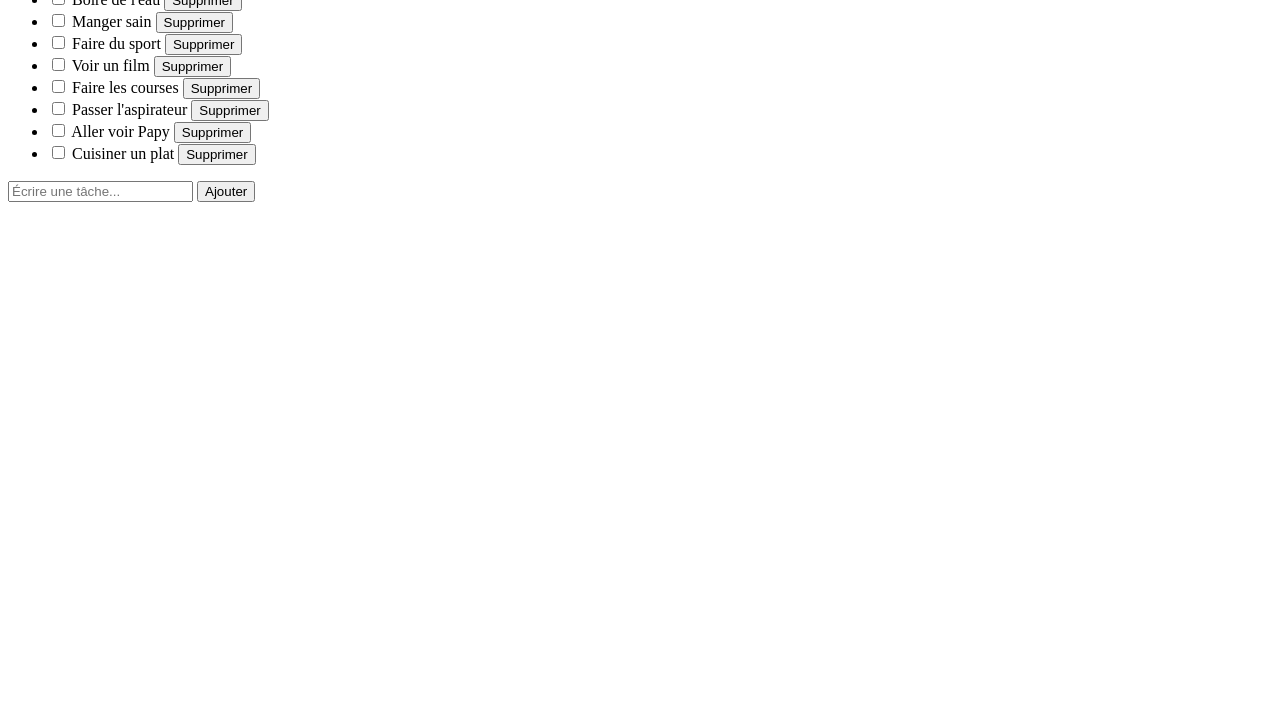
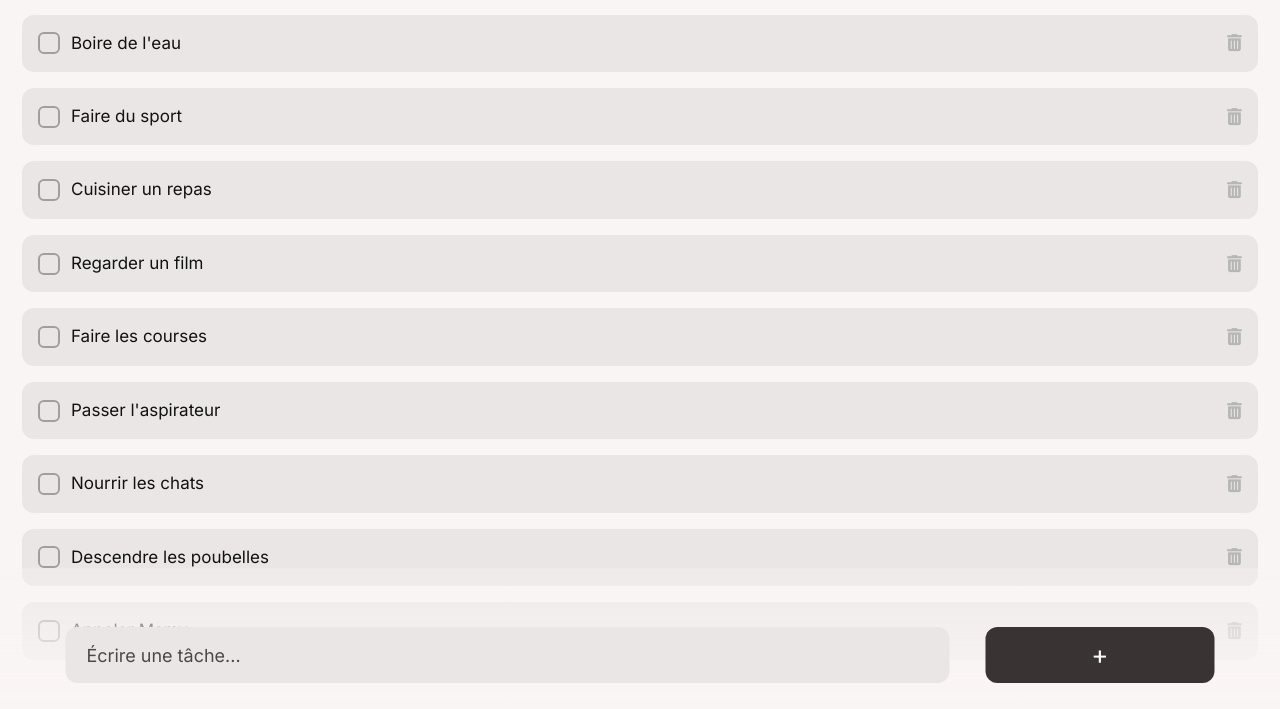
Before and after one commit to Drack0r/Modern_To-do_List, a plain HTML site: page index.html in a window 1280 px wide. Shown: the part 91-800 px from the top of the page. Drawn offline with Linux system fonts and the light colour scheme.

Commit message:
style: add complete SCSS styling for todo list interface

```diff
--- a/index.html
+++ b/index.html
@@ -4,57 +4,158 @@
     <meta charset="UTF-8" />
     <meta name="viewport" content="width=device-width, initial-scale=1.0" />
     <title>To-do List</title>
+    <link rel="icon" href="./images/icons/list-icon.png" />
+    <link rel="stylesheet" href="css/style.css" />
+
+    <link rel="preconnect" href="https://fonts.googleapis.com" />
+    <link rel="preconnect" href="https://fonts.gstatic.com" crossorigin />
+    <link
+      href="https://fonts.googleapis.com/css2?family=Inter:ital,opsz,wght@0,14..32,100..900;1,14..32,100..900&display=swap"
+      rel="stylesheet"
+    />
+
+    <link
+      rel="stylesheet"
+      href="https://cdnjs.cloudflare.com/ajax/libs/font-awesome/6.7.2/css/all.min.css"
+      integrity="sha512-Evv84Mr4kqVGRNSgIGL/F/aIDqQb7xQ2vcrdIwxfjThSH8CSR7PBEakCr51Ck+w+/U6swU2Im1vVX0SVk9ABhg=="
+      crossorigin="anonymous"
+      referrerpolicy="no-referrer"
+    />
   </head>
 
   <body>
+    <div class="main-container">
       <h1>To-do List</h1>
 
-    <ul>
-      <li>
+      <ul class="task-list">
+        <li class="task">
+          <label class="custom-checkbox">
             <input type="checkbox" />
-        <span>Boire de l'eau</span>
-        <button>Supprimer</button>
+            <span class="checkmark"></span>
+          </label>
+
+          <span class="task__name">Boire de l'eau</span>
+
+          <button class="delete-button">
+            <i class="fa-solid fa-trash-can"></i>
+          </button>
         </li>
-      <li>
+
+        <li class="task">
+          <label class="custom-checkbox">
             <input type="checkbox" />
-        <span>Manger sain</span>
-        <button>Supprimer</button>
+            <span class="checkmark"></span>
+          </label>
+
+          <span class="task__name">Faire du sport</span>
+
+          <button class="delete-button">
+            <i class="fa-solid fa-trash-can"></i>
+          </button>
         </li>
-      <li>
+
+        <li class="task">
+          <label class="custom-checkbox">
             <input type="checkbox" />
-        <span>Faire du sport</span>
-        <button>Supprimer</button>
+            <span class="checkmark"></span>
+          </label>
+
+          <span class="task__name">Cuisiner un repas</span>
+
+          <button class="delete-button">
+            <i class="fa-solid fa-trash-can"></i>
+          </button>
         </li>
-      <li>
+
+        <li class="task">
+          <label class="custom-checkbox">
             <input type="checkbox" />
-        <span>Voir un film</span>
-        <button>Supprimer</button>
+            <span class="checkmark"></span>
+          </label>
+
+          <span class="task__name">Regarder un film</span>
+
+          <button class="delete-button">
+            <i class="fa-solid fa-trash-can"></i>
+          </button>
         </li>
-      <li>
+
+        <li class="task">
+          <label class="custom-checkbox">
             <input type="checkbox" />
-        <span>Faire les courses</span>
-        <button>Supprimer</button>
+            <span class="checkmark"></span>
+          </label>
+
+          <span class="task__name">Faire les courses</span>
+
+          <button class="delete-button">
+            <i class="fa-solid fa-trash-can"></i>
+          </button>
         </li>
-      <li>
+
+        <li class="task">
+          <label class="custom-checkbox">
             <input type="checkbox" />
-        <span>Passer l'aspirateur</span>
-        <button>Supprimer</button>
+            <span class="checkmark"></span>
+          </label>
+
+          <span class="task__name">Passer l'aspirateur</span>
+
+          <button class="delete-button">
+            <i class="fa-solid fa-trash-can"></i>
+          </button>
         </li>
-      <li>
+
+        <li class="task">
+          <label class="custom-checkbox">
             <input type="checkbox" />
-        <span>Aller voir Papy</span>
-        <button>Supprimer</button>
+            <span class="checkmark"></span>
+          </label>
+
+          <span class="task__name">Nourrir les chats</span>
+
+          <button class="delete-button">
+            <i class="fa-solid fa-trash-can"></i>
+          </button>
         </li>
-      <li>
+
+        <li class="task">
+          <label class="custom-checkbox">
             <input type="checkbox" />
-        <span>Cuisiner un plat</span>
-        <button>Supprimer</button>
+            <span class="checkmark"></span>
+          </label>
+
+          <span class="task__name">Descendre les poubelles</span>
+
+          <button class="delete-button">
+            <i class="fa-solid fa-trash-can"></i>
+          </button>
+        </li>
+
+        <li class="task">
+          <label class="custom-checkbox">
+            <input type="checkbox" />
+            <span class="checkmark"></span>
+          </label>
+
+          <span class="task__name">Appeler Mamy</span>
+
+          <button class="delete-button">
+            <i class="fa-solid fa-trash-can"></i>
+          </button>
         </li>
       </ul>
+    </div>
 
-    <div>
-      <input type="text" placeholder="Écrire une tâche..." />
-      <button>Ajouter</button>
+    <div class="add-container">
+      <div class="actions-container">
+        <input
+          type="text"
+          class="add-task__input"
+          placeholder="Écrire une tâche..."
+        />
+        <button class="add-task__button">+</button>
+      </div>
     </div>
   </body>
 </html>
--- /dev/null
+++ b/sass/base/_base.scss
@@ -0,0 +1,10 @@
+// _base.scss - Fichier de styles globaux
+@use "../utils/variables" as *;
+
+body {
+  position: relative;
+  padding-top: 2rem;
+  padding-right: 1.297rem;
+  padding-left: 1.297rem;
+  background: $bg-primary;
+}
--- /dev/null
+++ b/sass/base/_reset.scss
@@ -0,0 +1,99 @@
+// _reset.scss - Fichier de réinitialisation
+
+/* Box sizing rules */
+*,
+*::before,
+*::after {
+  margin: 0;
+  padding: 0;
+  box-sizing: border-box;
+}
+
+/* Prevent font size inflation */
+html {
+  -moz-text-size-adjust: none;
+  -webkit-text-size-adjust: none;
+  text-size-adjust: none;
+}
+
+/* Remove default margin in favour of better control in authored CSS */
+body,
+h1,
+h2,
+h3,
+h4,
+p,
+figure,
+blockquote,
+dl,
+dd {
+  margin-block-end: 0;
+}
+
+/* Remove list styles on ul, ol elements with a list role, which suggests default styling will be removed */
+ul[role="list"],
+ol[role="list"] {
+  list-style: none;
+}
+
+ul,
+ol {
+  list-style: none;
+}
+
+/* Set core body defaults */
+body {
+  min-height: 100vh;
+  line-height: 1.5;
+}
+
+/* Set shorter line heights on headings and interactive elements */
+h1,
+h2,
+h3,
+h4,
+button,
+input,
+label {
+  line-height: 1.1;
+}
+
+/* Balance text wrapping on headings */
+h1,
+h2,
+h3,
+h4 {
+  text-wrap: balance;
+}
+
+/* A elements that don't have a class get default styles */
+a:not([class]) {
+  text-decoration-skip-ink: auto;
+  color: currentColor;
+}
+
+/* Make images easier to work with */
+img,
+picture {
+  max-width: 100%;
+  display: block;
+}
+
+/* Inherit fonts for inputs and buttons */
+input,
+button,
+textarea,
+select {
+  font-family: inherit;
+  font-size: inherit;
+}
+
+/* Make sure textareas without a rows attribute are not tiny */
+textarea:not([rows]) {
+  min-height: 10em;
+}
+
+/* Anything that has been anchored to should have extra scroll margin */
+:target {
+  scroll-margin-block: 5ex;
+}
--- /dev/null
+++ b/sass/base/_typography.scss
@@ -0,0 +1,9 @@
+// _typography.scss - Fichier de typographie
+@use "../utils/variables" as *;
+
+html {
+  font-family: $font-family-primary;
+  font-size: 17px;
+  line-height: 1;
+  color: $black-1;
+}
--- /dev/null
+++ b/sass/layouts/_main.scss
@@ -0,0 +1,145 @@
+// _main.scss - Fichier de style principal de la page
+@use "../utils/variables" as *;
+
+h1 {
+  width: fit-content;
+  margin-bottom: 1.882rem;
+  font-size: 2.117rem;
+  font-weight: 800;
+  letter-spacing: -2%;
+  color: $black-1;
+}
+
+.task-list {
+  display: flex;
+  flex-direction: column;
+  gap: 0.941rem;
+}
+
+.task {
+  position: relative;
+  min-height: 3.294rem;
+  width: 100%;
+  padding: 0.941rem;
+  display: flex;
+  align-items: center;
+  background: $bg-secondary;
+  border-radius: 12px;
+}
+
+.custom-checkbox {
+  display: inline-flex;
+  align-items: center;
+  cursor: pointer;
+  user-select: none;
+}
+
+.custom-checkbox input[type="checkbox"] {
+  position: absolute;
+  opacity: 0;
+  pointer-events: none;
+}
+
+.custom-checkbox .checkmark {
+  position: relative;
+  display: inline-block;
+  height: 1.294rem;
+  width: 1.294rem;
+  margin-right: 0.647rem;
+  border: 2px solid $gray-2;
+  border-radius: 6px;
+}
+
+.custom-checkbox input[type="checkbox"]:checked + .checkmark::after {
+  content: "";
+  position: absolute;
+  left: 8px;
+  top: 4px;
+  width: 6px;
+  height: 12px;
+  border: solid $white-1;
+  border-width: 0 2px 2px 0;
+  transform: rotate(45deg);
+  background-color: transparent;
+}
+
+.custom-checkbox input[type="checkbox"]:checked + .checkmark {
+  background-color: $black-3;
+  border: solid transparent;
+  border-width: 0 2px 2px 0;
+}
+
+input[type="checkbox"] {
+  margin-right: 0.647rem;
+}
+
+.task__name {
+  color: $black-2;
+}
+
+.delete-button {
+  position: absolute;
+  right: 0.941rem;
+  top: 50%;
+  transform: translateY(-50%);
+  color: $gray-1;
+  background: transparent;
+  border: none;
+  cursor: pointer;
+}
+
+.add-container {
+  position: fixed;
+  left: 0;
+  bottom: 0;
+  height: 8.294rem;
+  width: 100vw;
+  background: $linear-gradient-1;
+  z-index: 1;
+}
+
+.actions-container {
+  position: absolute;
+  bottom: 1.529rem;
+  left: 50%;
+  transform: translateX(-50%);
+  height: 3.294rem;
+  width: 89.767%;
+  display: flex;
+  align-items: center;
+  justify-content: space-between;
+}
+
+.add-task__input {
+  position: relative;
+  height: 100%;
+  width: 76.943%;
+  padding: 1rem 1.235rem;
+  font-size: 1.058rem;
+  color: $black-3;
+  background: $bg-secondary;
+  border: none;
+  border-radius: 12px;
+  z-index: 2;
+}
+
+.add-task__input::placeholder {
+  font-size: 1.058rem;
+  color: rgba($black-3, 0.8);
+}
+
+.add-task__button {
+  position: relative;
+  height: 100%;
+  width: 19.948%;
+  display: flex;
+  align-items: center;
+  justify-content: center;
+  font-size: 1.529rem;
+  color: $white-1;
+  background: $bg-tertiary;
+  border: none;
+  border-radius: 12px;
+  z-index: 2;
+  cursor: pointer;
+}
--- /dev/null
+++ b/sass/utils/_variables.scss
@@ -0,0 +1,24 @@
+// _variables.scss - Fichier des variables
+
+// FONTS
+$font-family-primary: "Inter", sans-serif;
+
+// COLORS
+$white-1: #fff;
+$black-1: #000;
+$black-2: #121212;
+$black-3: #222222;
+$gray-1: #b6b6b6;
+$gray-2: #9f9f9f;
+
+// BACKGROUNDS
+$bg-primary: #f9f5f4;
+$bg-secondary: #eae6e5;
+$bg-tertiary: #393433;
+
+// LINEAR GRADIENT
+$linear-gradient-1: linear-gradient(
+  to bottom,
+  rgba(#f9f5f4, 0.3),
+  rgba(#f9f5f4, 1)
+);
```
Also changed, not shown: sass/main.scss (added, +13 -0 lines), css/style.css (added), images/icons/list-icon.png (added), 1 other file. Lines whose indentation alone changed are shown as unchanged.
